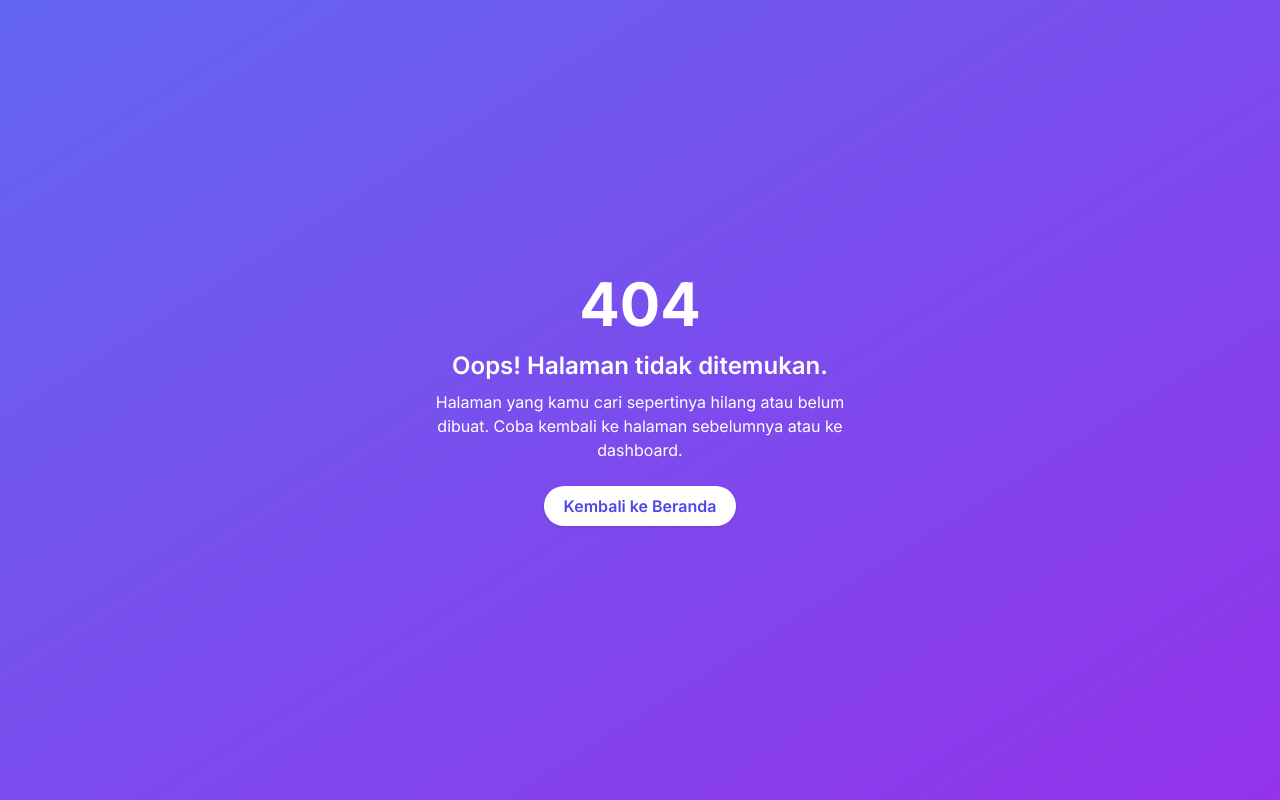
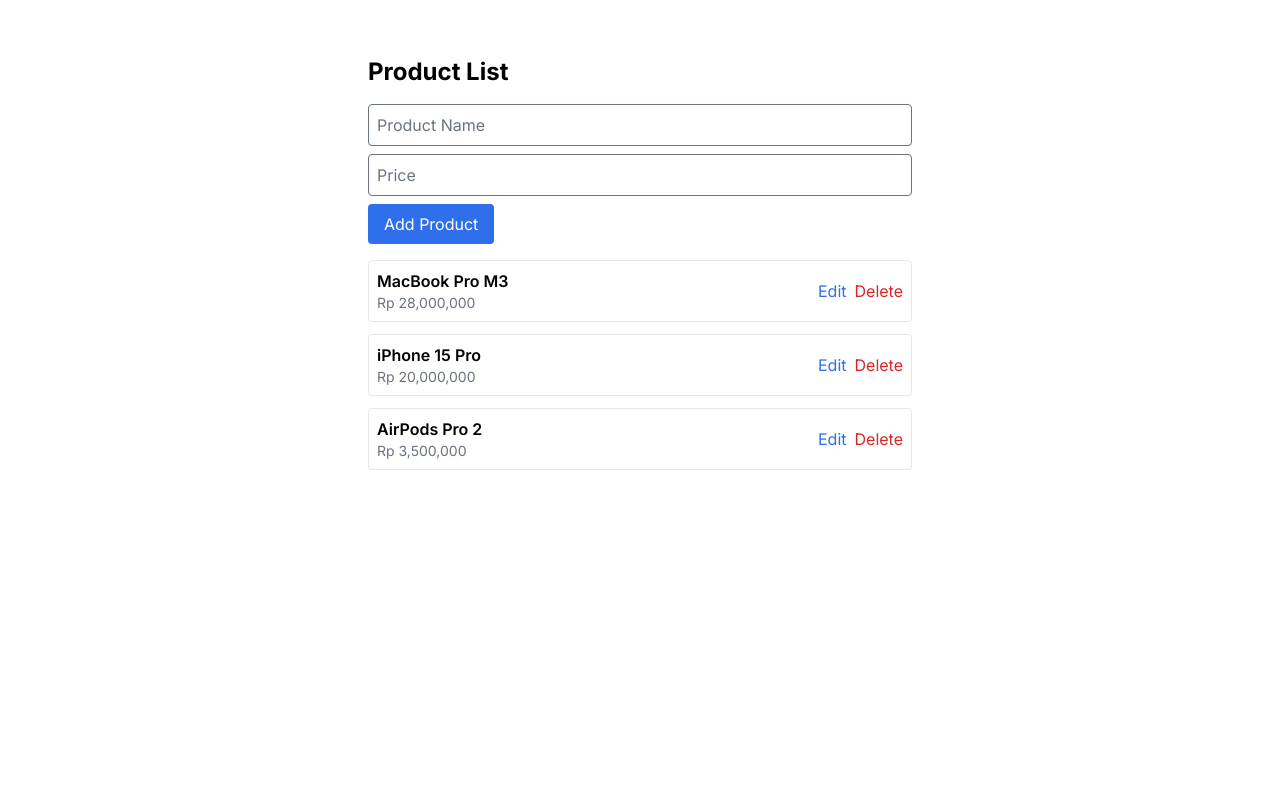
Before and after one commit to ilhampujianto/nextjs-acme-project, a Next.js app: page /products in a window 1280 px wide. Before the commit this address had no page. Built offline with nearby package versions, Linux system fonts and the light colour scheme; a web font is replaced by a local one.

Commit message:
feat: CRUD produk sederhana di /products

```diff
--- /dev/null
+++ b/app/api/products/[id]/route.ts
@@ -0,0 +1,30 @@
+import { NextResponse } from 'next/server'
+
+let products = [
+  { id: '1', name: 'MacBook Pro M3', price: 28000000 },
+  { id: '2', name: 'iPhone 15 Pro', price: 20000000 },
+  { id: '3', name: 'AirPods Pro 2', price: 3500000 },
+]
+
+// Update produk (PUT)
+export async function PUT(req: Request, { params }: { params: { id: string } }) {
+  const id = params.id
+  const updatedData = await req.json()
+
+  const index = products.findIndex((p) => p.id === id)
+  if (index === -1) return NextResponse.json({ message: 'Not found' }, { status: 404 })
+
+  products[index] = { ...products[index], ...updatedData }
+
+  return NextResponse.json({ message: 'Updated', data: products[index] })
+}
+
+// Hapus produk (DELETE)
+export async function DELETE(_req: Request, { params }: { params: { id: string } }) {
+  const id = params.id
+  const index = products.findIndex((p) => p.id === id)
+  if (index === -1) return NextResponse.json({ message: 'Not found' }, { status: 404 })
+
+  const deleted = products.splice(index, 1)
+  return NextResponse.json({ message: 'Deleted', data: deleted[0] })
+}
--- /dev/null
+++ b/app/api/products/route.ts
@@ -0,0 +1,32 @@
+import { NextResponse } from 'next/server';
+
+let products = [
+  { id: '1', name: 'MacBook Pro M3', price: 28000000 },
+  { id: '2', name: 'iPhone 15 Pro', price: 20000000 },
+  { id: '3', name: 'AirPods Pro 2', price: 3500000 },
+];
+
+export async function GET() {
+  return NextResponse.json(products);
+}
+
+export async function POST(req: Request) {
+  const body = await req.json();
+  const newProduct = { ...body, id: Date.now().toString() };
+  products.push(newProduct);
+  return NextResponse.json(newProduct);
+}
+
+export async function PUT(req: Request) {
+  const body = await req.json();
+  const index = products.findIndex((p) => p.id === body.id);
+  if (index === -1) return NextResponse.json({ error: 'Not found' }, { status: 404 });
+  products[index] = { ...products[index], ...body };
+  return NextResponse.json(products[index]);
+}
+
+export async function DELETE(req: Request) {
+  const { id } = await req.json();
+  products = products.filter((p) => p.id !== id);
+  return NextResponse.json({ success: true });
+}
--- a/app/dashboard/layout.tsx
+++ b/app/dashboard/layout.tsx
@@ -26,7 +26,7 @@
             <Link href="/dashboard/profile" className="text-gray-600 hover:text-blue-600">
               Profile
             </Link>
-            <Link href="/products/1" className="text-gray-600 hover:text-blue-600">Products</Link>
+            <Link href="/products" className="text-gray-600 hover:text-blue-600">Products</Link>
           </div>
           <div className="text-sm text-gray-500 hidden md:block">
             Halo, Ilham 👋
--- /dev/null
+++ b/app/products/page.tsx
@@ -0,0 +1,110 @@
+
+'use client';
+import { useEffect, useState } from 'react';
+
+interface Product {
+  id: string;
+  name: string;
+  price: number;
+}
+
+export default function ProductsPage() {
+  const [products, setProducts] = useState<Product[]>([]);
+  const [name, setName] = useState('');
+  const [price, setPrice] = useState('');
+  const [editId, setEditId] = useState<string | null>(null);
+
+  useEffect(() => {
+    fetch('/api/products')
+      .then((res) => res.json())
+      .then(setProducts);
+  }, []);
+
+  const handleSubmit = async () => {
+    const payload = { name, price: Number(price) };
+
+    if (editId) {
+      const res = await fetch('/api/products', {
+        method: 'PUT',
+        body: JSON.stringify({ ...payload, id: editId }),
+      });
+      const updated = await res.json();
+      setProducts((prev) => prev.map((p) => (p.id === updated.id ? updated : p)));
+      setEditId(null);
+    } else {
+      const res = await fetch('/api/products', {
+        method: 'POST',
+        body: JSON.stringify(payload),
+      });
+      const newProduct = await res.json();
+      setProducts((prev) => [...prev, newProduct]);
+    }
+
+    setName('');
+    setPrice('');
+  };
+
+  const handleDelete = async (id: string) => {
+    await fetch('/api/products', {
+      method: 'DELETE',
+      body: JSON.stringify({ id }),
+    });
+    setProducts((prev) => prev.filter((p) => p.id !== id));
+  };
+
+  const handleEdit = (product: Product) => {
+    setName(product.name);
+    setPrice(product.price.toString());
+    setEditId(product.id);
+  };
+
+  return (
+    <div className="max-w-xl mx-auto mt-10 p-4">
+      <h1 className="text-2xl font-bold mb-4">Product List</h1>
+      <div className="mb-4 space-y-2">
+        <input
+          className="w-full p-2 border rounded"
+          placeholder="Product Name"
+          value={name}
+          onChange={(e) => setName(e.target.value)}
+        />
+        <input
+          className="w-full p-2 border rounded"
+          placeholder="Price"
+          type="number"
+          value={price}
+          onChange={(e) => setPrice(e.target.value)}
+        />
+        <button
+          className="bg-blue-600 text-white px-4 py-2 rounded"
+          onClick={handleSubmit}
+        >
+          {editId ? 'Update' : 'Add'} Product
+        </button>
+      </div>
+      <ul className="space-y-3">
+        {products.map((p) => (
+          <li
+            key={p.id}
+            className="flex justify-between items-center border p-2 rounded"
+          >
+            <div>
+              <p className="font-semibold">{p.name}</p>
+              <p className="text-sm text-gray-500">Rp {p.price.toLocaleString()}</p>
+            </div>
+            <div className="space-x-2">
+              <button
+                className="text-blue-600"
+                onClick={() => handleEdit(p)}
+              >Edit</button>
+              <button
+                className="text-red-600"
+                onClick={() => handleDelete(p.id)}
+              >Delete</button>
+            </div>
+          </li>
+        ))}
+      </ul>
+    </div>
+  );
+}
```
